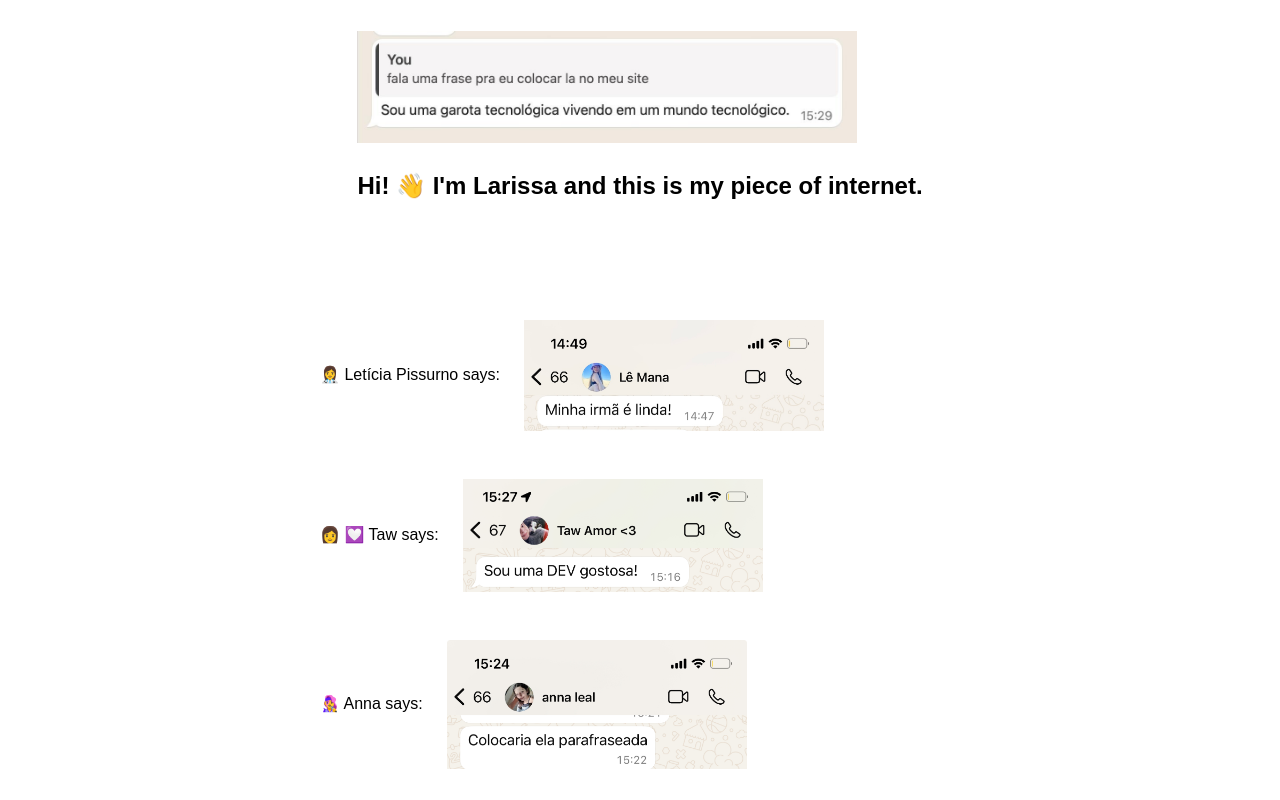
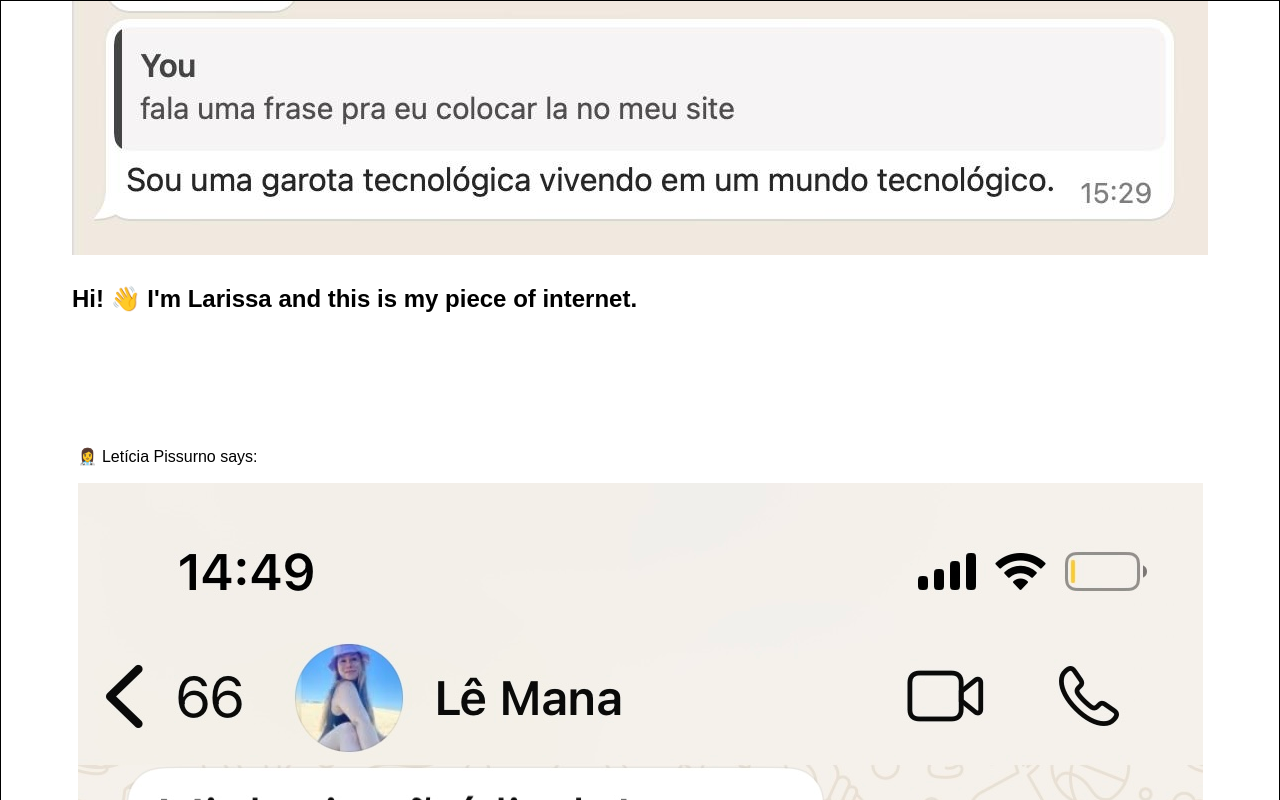
Before and after one commit to larissapissurno/larissapissurno.dev, a Next.js app: page / in a window 1280 px wide. Shown: the top 800 px of the page. Built offline with nearby package versions, Linux system fonts and the light colour scheme.

Commit message:
fix styles

```diff
--- a/pages/index.js
+++ b/pages/index.js
@@ -2,21 +2,21 @@ export default function Home() {
   return (
     <div style={styles.container}>
       <div style={styles.title}>
-        <img src="/tec.jpeg" width={500} alt="Larissa" />
+        <img style={styles.img} src="/tec.jpeg" alt="Larissa" />
         <p>Hi! 👋 I'm Larissa and this is my piece of internet.</p>
       </div>
 
       <div style={styles.content}>
         <p>👩‍⚕️ Letícia Pissurno says: </p>
-        <img src="/sis.jpg" width={300} alt="Sis" />
+        <img style={styles.img} src="/sis.jpg" alt="Sis" />
       </div>
       <div style={styles.content}>
         <p>👩 💟 Taw says: </p>
-        <img src="/taw.jpeg" width={300} alt="Taw" />
+        <img style={styles.img} src="/taw.jpeg" width={300} alt="Taw" />
       </div>
       <div style={styles.content}>
         <p>👩‍🎤 Anna says: </p>
-        <img src="/anna.jpeg" width={300} alt="Anna" />
+        <img style={styles.img} src="/anna.jpeg" width={300} alt="Anna" />
       </div>
     </div>
   );
@@ -26,18 +26,20 @@ const styles = {
   container: {
     display: "flex",
     flexDirection: "column",
-    justifyContent: "center",
+    justifyContent: "flex-start",
     alignItems: "center",
     height: "100vh",
     gap: 48,
 
     fontFamily: "sans-serif",
     fontSize: 16,
+
+    border: "1px solid #000",
   },
 
   img: {
-    width: 200,
-    height: 200,
+    width: "100%",
+    // height: 200,
   },
 
   title: {
@@ -49,8 +51,7 @@ const styles = {
 
   content: {
     display: "flex",
-    alignItems: "center",
-    gap: 24,
-    width: "50vw",
+    flexDirection: "column",
+    alignItems: "start",
   },
 };
```
